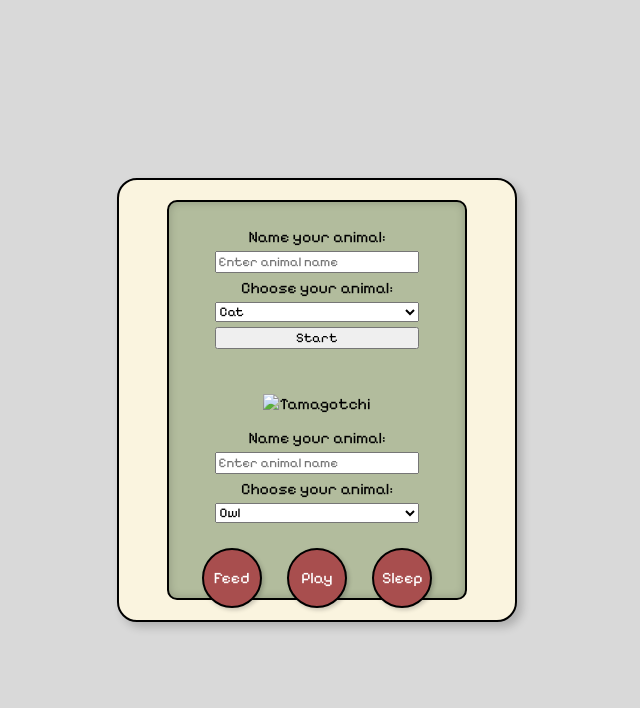
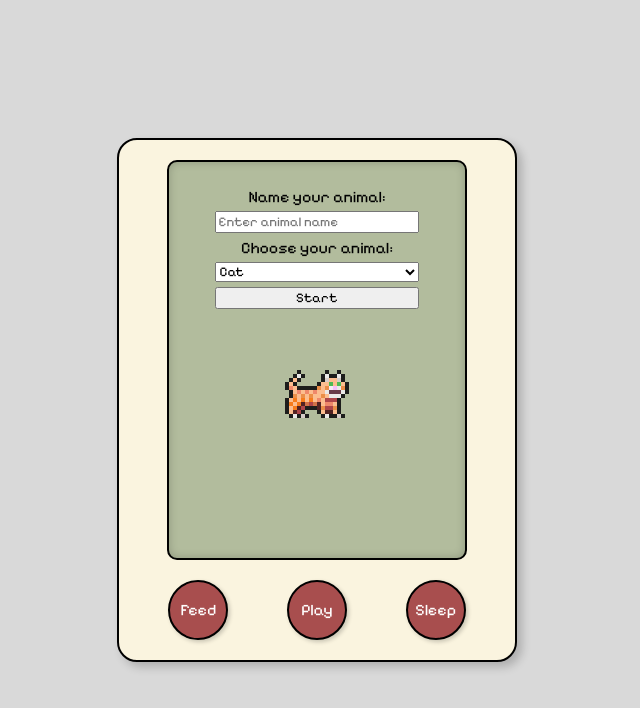
Before and after one commit to AshCaiH/cn-w4-Cyberpet, a plain HTML site: page index.html in a window 1280 px wide. Shown: the whole page, without its empty margins (323-963 px from the left). Drawn offline with Linux system fonts and the light colour scheme.

Commit message:
Patched up a few conflicts

```diff
--- a/index.html
+++ b/index.html
@@ -23,7 +23,7 @@
         </div>
         <div class="image-container">
           <div id="animal-name-display"></div>
-          <img src="imgs/cow.gif" alt="Tamagotchi" id="tamagotchi-character" />
+          <img src="imgs/cat.gif" alt="Tamagotchi" id="tamagotchi-character" />
         </div>
         <div class="status-bars hidden">
           <div class="status-bar">
@@ -47,25 +47,12 @@
             <div id="thirst" class="progress-bar"></div>
           </div>
         </div>
-      <div class="animal-selection">
-        <label for="animal-name">Name your animal:</label>
-
-        <input type="text" id="pet-name" placeholder="Enter animal name" />
-
-        <label for="animal-choice">Choose your animal:</label>
-
-        <select id="animal-choice">
-          <option value="animal1">Owl</option>
-          <option value="animal2">Tiger</option>
-          <option value="animal3">Giraffe</option>
-        </select>
-      </div>
-      <div class="tamagotchi-controls">
+    </div>
+    <div class="tamagotchi-controls">
         <button id="feed-button">Feed</button>
         <button id="play-button">Play</i></button>
         <button id="sleep-button">Sleep</i></button>
       </div>
-    </div>
     <script src="main.js"></script>
   </body>
 </html>
```
